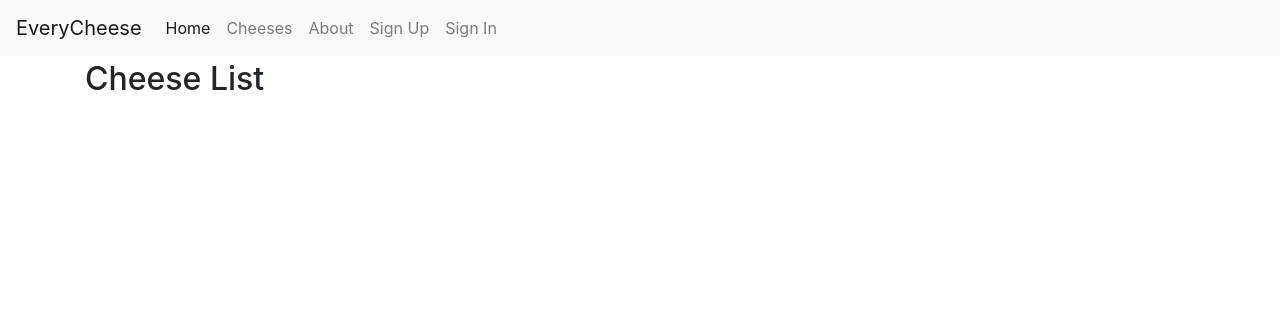
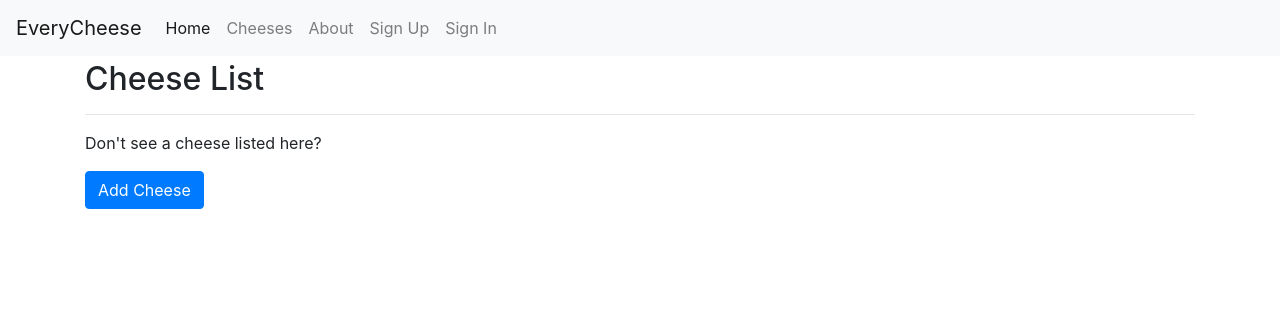
Before and after one commit to CoreyCCarter/everycheese, a Django app: page /cheeses/ in a window 1280 px wide. Shown: the top 316 px of the page. Run offline with Django 3.2, Linux system fonts and the light colour scheme; data that the repository does not hold is empty; some libraries are stand-ins or nearby versions.

Commit message:
First pass at working Add cheese form

```diff
--- a/everycheese/cheeses/urls.py
+++ b/everycheese/cheeses/urls.py
@@ -3,4 +3,5 @@ from . import views
 
 app_name = 'cheeses'
 urlpatterns = [path(route='', view=views.CheeseListView.as_view(), name='list'),
+path(route='add/',view=views.CheeseCreateView.as_view(), name='add'),
 path(route='<slug:slug>/',view=views.CheeseDetailView.as_view(), name='detail'),]
--- a/everycheese/cheeses/views.py
+++ b/everycheese/cheeses/views.py
@@ -1,4 +1,5 @@
 from django.views.generic import ListView, DetailView
+from django.views.generic import CreateView
 
 from .models import Cheese
 
@@ -7,3 +8,7 @@ class CheeseListView(ListView):
 
 class CheeseDetailView(DetailView):
     model = Cheese
+
+class CheeseCreateView(CreateView):
+    model = Cheese
+    fields = ['name','description','firmness','country_of_origin',]
--- a/everycheese/templates/cheeses/cheese_list.html
+++ b/everycheese/templates/cheeses/cheese_list.html
@@ -12,4 +12,12 @@
 
 </ul>
 
+<hr/>
+<p>Don't see a cheese listed here?</p>
+<p>
+    <a class="btn btn-primary" href="{% url 'cheeses:add' %}" role="button">
+        Add Cheese
+    </a>
+</p>
+
 {% endblock content %}
```
Also changed, not shown: everycheese/cheeses/models.py (+7 -1 lines), everycheese/templates/cheeses/cheese_form.html (added, +13 -0 lines).
